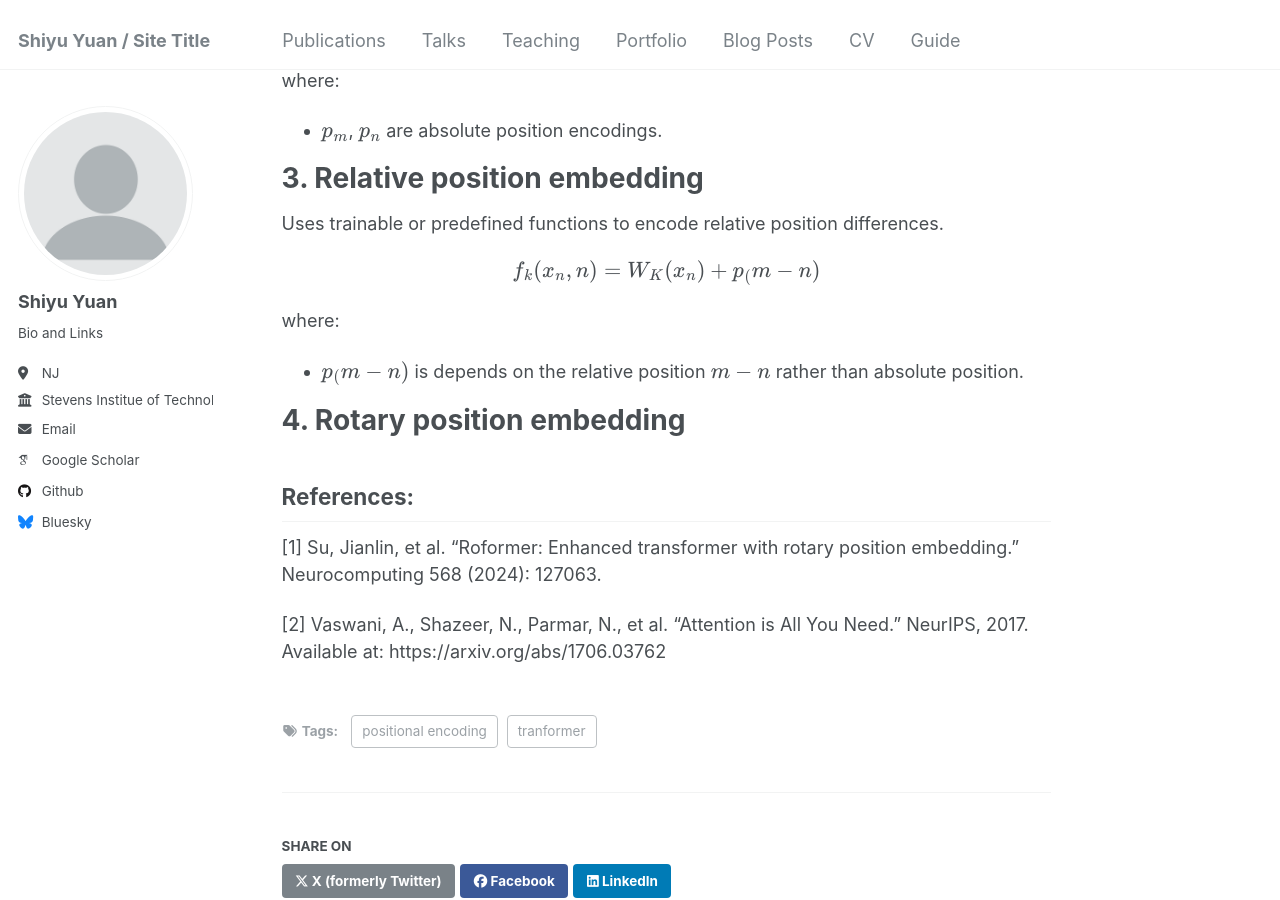
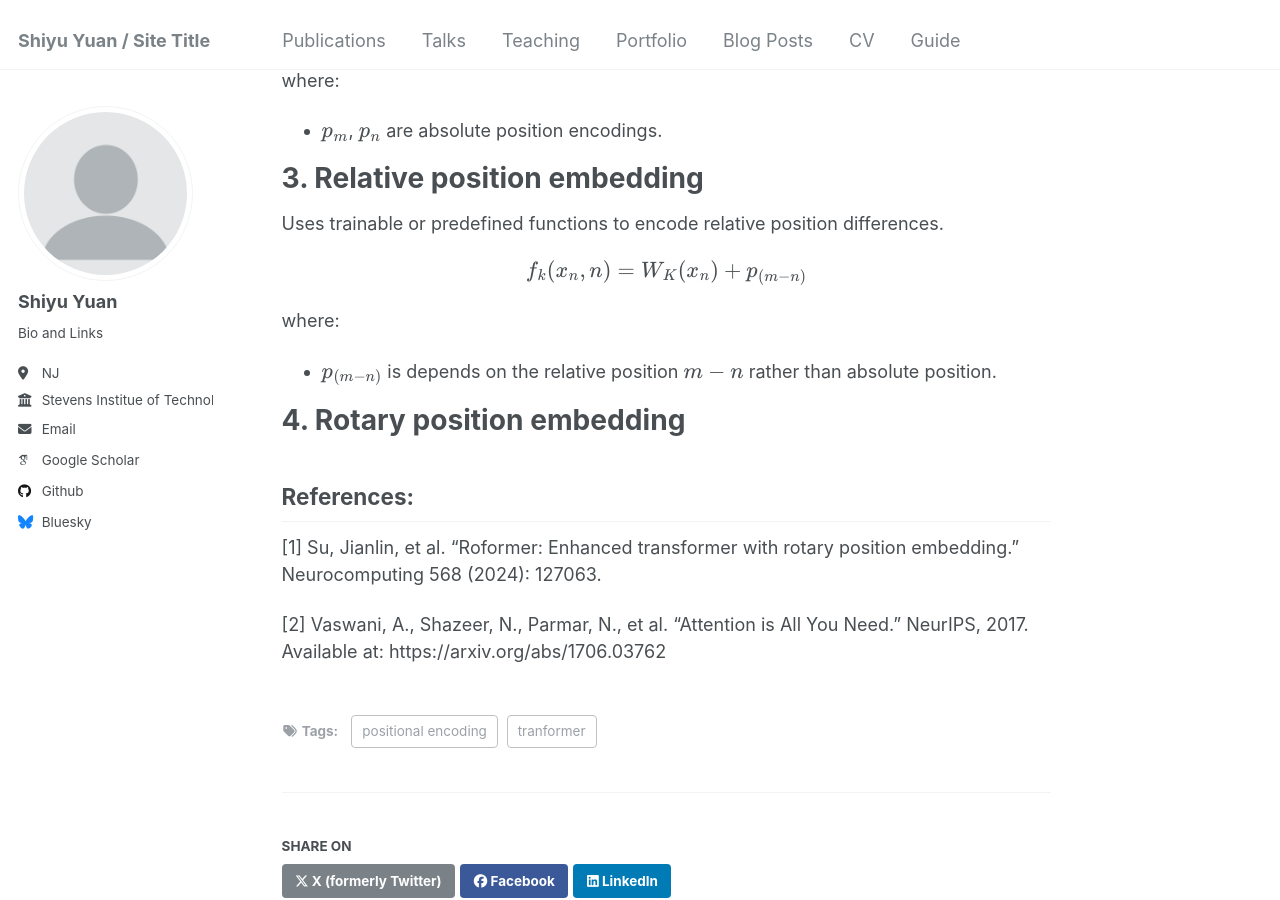
Before and after one commit to syyuan2021/syy2025, a Jekyll site: the page built from _posts/2025-01-31-blog-post-2.md, in a window 1280 px wide and 900 px high, scrolled down 1401 px. Built offline with Jekyll 4.4.1, drawn with Linux system fonts in a browser that asks for light colours; some web fonts are replaced.

```diff
--- a/_posts/2025-01-31-blog-post-2.md
+++ b/_posts/2025-01-31-blog-post-2.md
@@ -54,12 +54,12 @@ where:
 Uses trainable or predefined functions to encode relative position differences.
 
 $$
-f_k(x_n, n) = W_K(x_n) + p_(m-n)
+f_k(x_n, n) = W_K(x_n) + p_{(m-n)}
 $$
 
 where:
 
-- $$p_(m-n)$$ is depends on the relative position $$m-n$$ rather than absolute position.
+- $$p_{(m-n)}$$ is depends on the relative position $$m-n$$ rather than absolute position.
 
 
 # 4. Rotary position embedding
```
